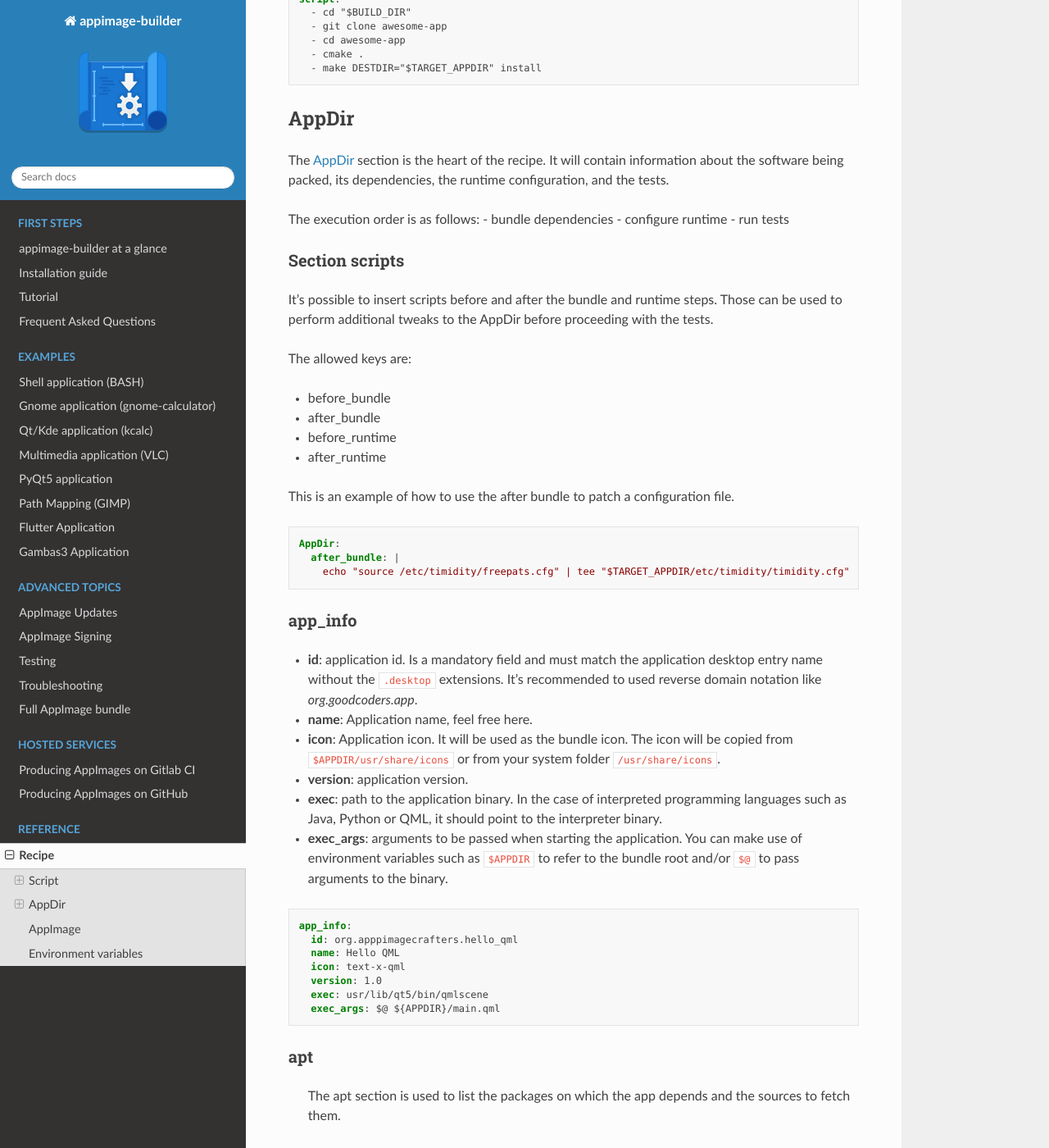
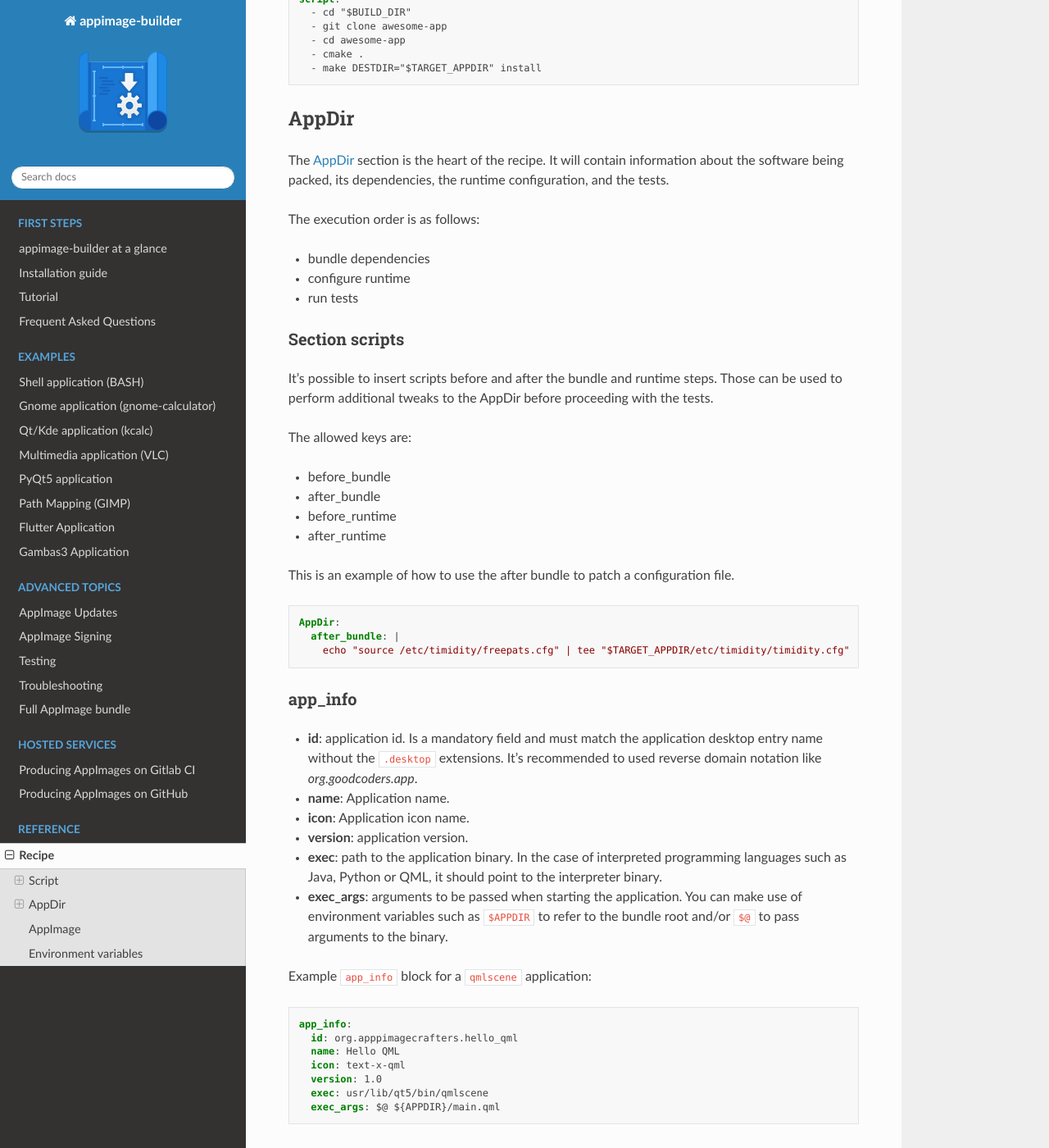
Before and after one commit to AppImageCrafters/appimage-builder-docs, a Sphinx documentation site: the page built from source/reference/recipe.rst, in a window 1280 px wide and 1400 px high, scrolled down 920 px. Shown: the whole window at 82% size. Built offline with Sphinx 7.4.7 and the Read the Docs theme 2.0.0, drawn with Linux system fonts in a browser that asks for light colours.

Commit message:
Update app_info name and icon specification

```diff
--- a/source/reference/recipe.rst
+++ b/source/reference/recipe.rst
@@ -62,6 +62,7 @@ The `AppDir`_ section is the heart of the recipe. It will contain information ab
 software being packed, its dependencies, the runtime configuration, and the tests.
 
 The execution order is as follows:
+
 - bundle dependencies
 - configure runtime
 - run tests
@@ -99,14 +100,15 @@ app_info
 
 - **id**: application id. Is a mandatory field and must match the application desktop entry name without the ``.desktop``
   extensions. It's recommended to used reverse domain notation like *org.goodcoders.app*.
-- **name**: Application name, feel free here.
-- **icon**: Application icon. It will be used as the bundle icon. The icon will be copied from
-  ``$APPDIR/usr/share/icons`` or from your system folder ``/usr/share/icons``.
+- **name**: Application name.
+- **icon**: Application icon name.
 - **version**: application version.
 - **exec**: path to the application binary. In the case of interpreted programming languages such as Java, Python or
   QML, it should point to the interpreter binary.
 - **exec_args**: arguments to be passed when starting the application. You can make use of environment variables such
   as ``$APPDIR`` to refer to the bundle root and/or ``$@`` to pass arguments to the binary.
+
+Example ``app_info`` block for a ``qmlscene`` application:
 
 .. code-block:: yaml
 
```
